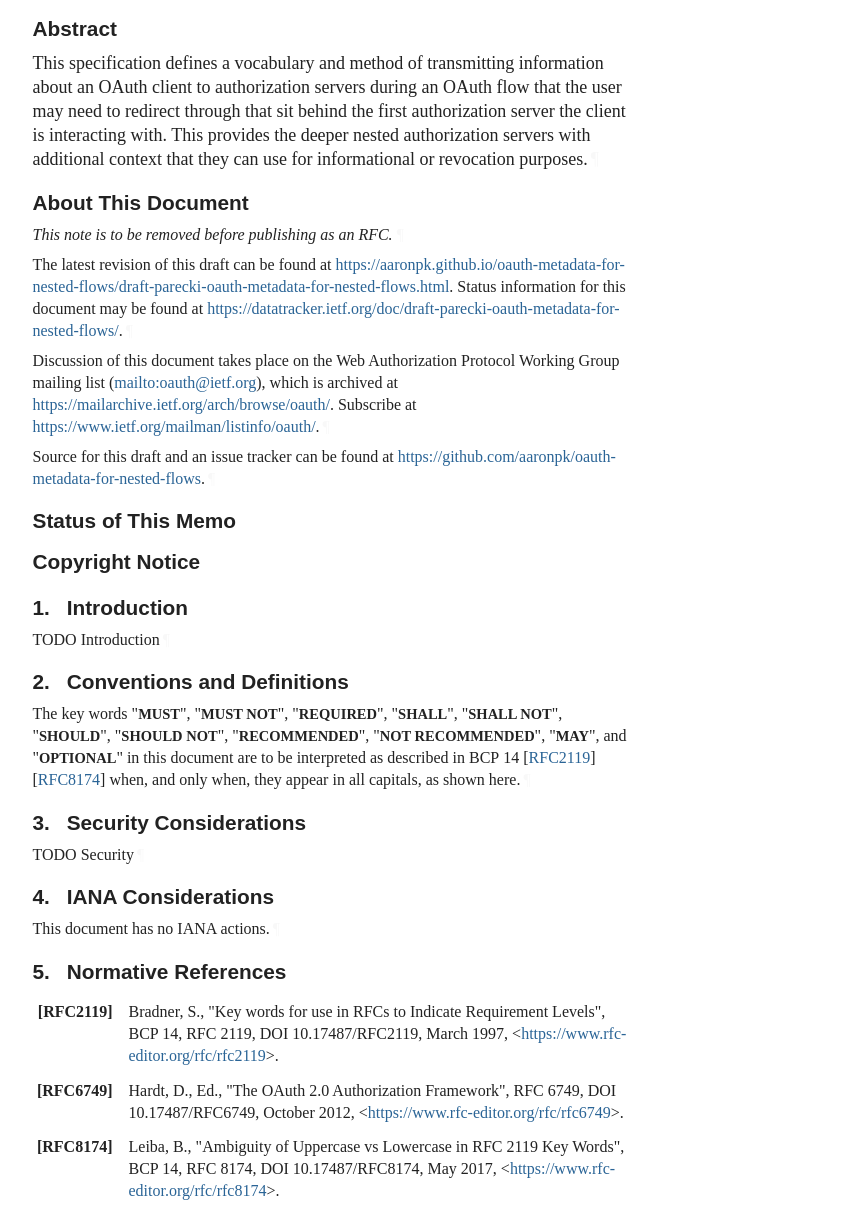
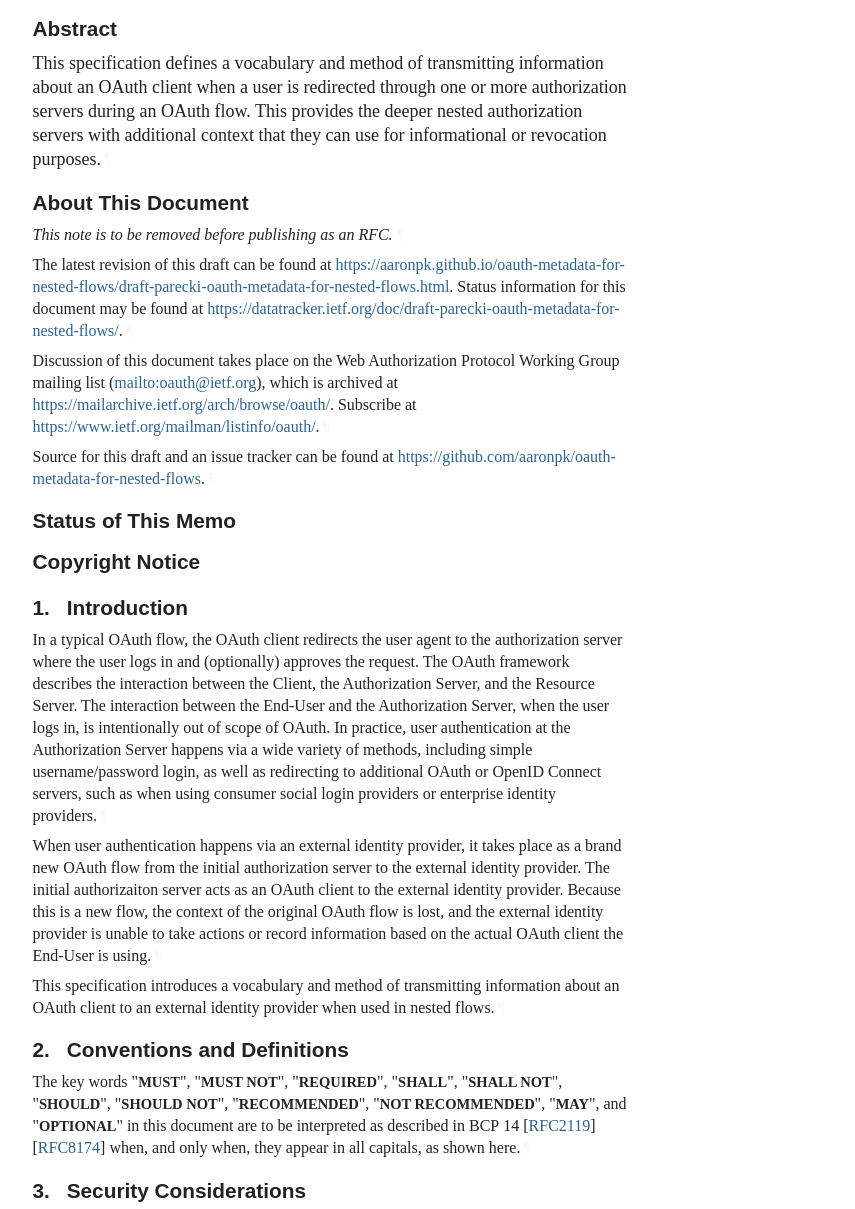
Before and after one commit to aaronpk/draft-parecki-oauth-metadata-for-nested-flows, a plain HTML site: page draft-parecki-oauth-metadata-for-nested-flows.html in a window 1280 px wide. Shown: the part 336-1545 px from the top of the page, without its empty margins (92-947 px from the left). Drawn offline with Linux system fonts and the light colour scheme; a web font is replaced by a local one.

Commit message:
Script updating gh-pages from 7d5c1ac. [ci skip]

```diff
--- a/draft-parecki-oauth-metadata-for-nested-flows.html
+++ b/draft-parecki-oauth-metadata-for-nested-flows.html
@@ -8,9 +8,8 @@
 <meta content="Aaron Parecki" name="author">
 <meta content="
        This specification defines a vocabulary and method of transmitting
-information about an OAuth client to authorization servers during an
-OAuth flow that the user may need to redirect through that sit behind
-the first authorization server the client is interacting with. This
+information about an OAuth client when a user is redirected through one
+or more authorization servers during an OAuth flow. This
 provides the deeper nested authorization servers with additional context
 that they can use for informational or revocation purposes.
     " name="description">
@@ -1067,9 +1066,8 @@ svg :is([fill="white"], [fill^="#fff"]) {
 <section id="section-abstract">
       <h2 id="abstract"><a href="#abstract" class="selfRef">Abstract</a></h2>
 <p id="section-abstract-1">This specification defines a vocabulary and method of transmitting
-information about an OAuth client to authorization servers during an
-OAuth flow that the user may need to redirect through that sit behind
-the first authorization server the client is interacting with. This
+information about an OAuth client when a user is redirected through one
+or more authorization servers during an OAuth flow. This
 provides the deeper nested authorization servers with additional context
 that they can use for informational or revocation purposes.<a href="#section-abstract-1" class="pilcrow">¶</a></p>
 </section>
@@ -1167,7 +1165,26 @@ that they can use for informational or revocation purposes.<a href="#section-abs
       <h2 id="name-introduction">
 <a href="#section-1" class="section-number selfRef">1. </a><a href="#name-introduction" class="section-name selfRef">Introduction</a>
       </h2>
-<p id="section-1-1">TODO Introduction<a href="#section-1-1" class="pilcrow">¶</a></p>
+<p id="section-1-1">In a typical OAuth flow, the OAuth client redirects the user agent to the
+authorization server where the user logs in and (optionally) approves the
+request. The OAuth framework describes the interaction between the Client,
+the Authorization Server, and the Resource Server. The interaction between
+the End-User and the Authorization Server, when the user logs in,
+is intentionally out of scope of OAuth. In practice, user authentication at
+the Authorization Server happens via a wide variety of methods, including
+simple username/password login, as well as redirecting to additional OAuth
+or OpenID Connect servers, such as when using consumer social login providers
+or enterprise identity providers.<a href="#section-1-1" class="pilcrow">¶</a></p>
+<p id="section-1-2">When user authentication happens via an external identity provider, it
+takes place as a brand new OAuth flow from the initial authorization server to the
+external identity provider. The initial authorizaiton server acts as an OAuth
+client to the external identity provider. Because this is a new flow, the context of the
+original OAuth flow is lost, and the external identity provider is unable
+to take actions or record information based on the actual OAuth client the
+End-User is using.<a href="#section-1-2" class="pilcrow">¶</a></p>
+<p id="section-1-3">This specification introduces a vocabulary and method of transmitting
+information about an OAuth client to an external identity provider when
+used in nested flows.<a href="#section-1-3" class="pilcrow">¶</a></p>
 </section>
 </div>
 <div id="conventions-and-definitions">
@@ -1194,7 +1211,7 @@ appear in all capitals, as shown here.<a href="#section-2-1" class="pilcrow">¶<
       <h2 id="name-iana-considerations">
 <a href="#section-4" class="section-number selfRef">4. </a><a href="#name-iana-considerations" class="section-name selfRef">IANA Considerations</a>
       </h2>
-<p id="section-4-1">This document has no IANA actions.<a href="#section-4-1" class="pilcrow">¶</a></p>
+<p id="section-4-1">TODO<a href="#section-4-1" class="pilcrow">¶</a></p>
 </section>
 </div>
 <div id="sec-normative-references">
@@ -1223,7 +1240,7 @@ appear in all capitals, as shown here.<a href="#section-2-1" class="pilcrow">¶<
       <h2 id="name-acknowledgments">
 <a href="#name-acknowledgments" class="section-name selfRef">Acknowledgments</a>
       </h2>
-<p id="appendix-A-1">TODO acknowledge.<a href="#appendix-A-1" class="pilcrow">¶</a></p>
+<p id="appendix-A-1">TODO<a href="#appendix-A-1" class="pilcrow">¶</a></p>
 </section>
 </div>
 <div id="authors-addresses">
```
Also changed, not shown: draft-parecki-oauth-metadata-for-nested-flows.txt.
